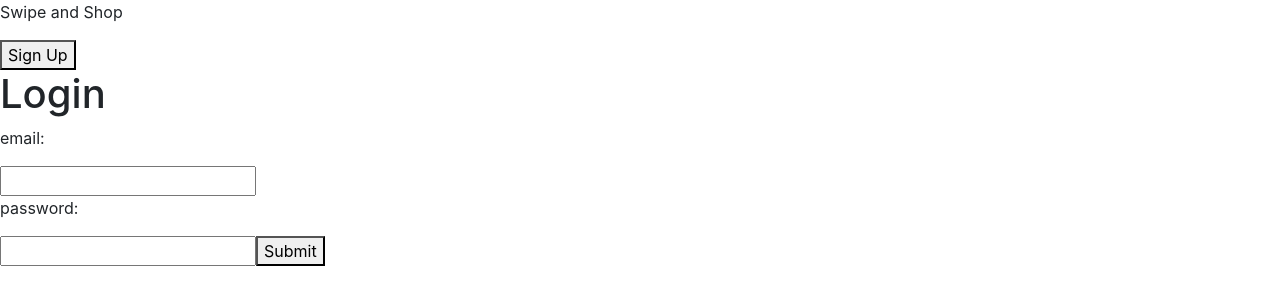
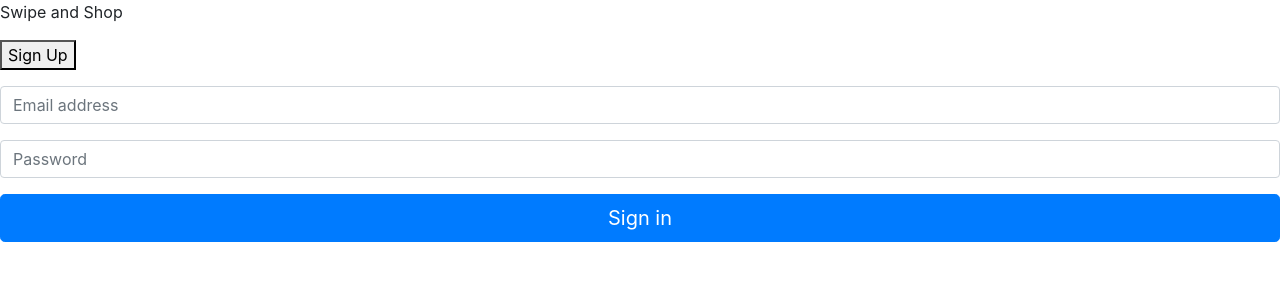
Before and after one commit to GarethWoodman/swipe_and_shop, a React (Create React App) app in the folder client/: page / in a window 1280 px wide. Shown: the top 304 px of the page. Built offline with nearby package versions, Linux system fonts and the light colour scheme.

Commit message:
Adds css formatting to login page

```diff
--- a/client/src/components/login.jsx
+++ b/client/src/components/login.jsx
@@ -40,7 +40,7 @@ class Login extends Component {
 
           console.log(response.data.token);
           localStorage.setItem("authToken", response.data.token);
-          localStorage.setItem("user_id", response.data.data[0]._id)
+          localStorage.setItem("user_id", response.data.data[0]._id);
           console.log(response.data.data[0]);
           this.props.usernameSetter(response.data.data[0]);
         }
@@ -57,25 +57,41 @@ class Login extends Component {
     console.log(this.state);
     return (
       <div>
-        <h1>Login</h1>
-
         {this.state.error === true && (
           <Error message={"Incorrect login information"} />
         )}
 
-        <form onSubmit={this.onSubmit}>
-          <p>email:</p>
-          <input id="emailLogin" type="text" onChange={this.myChangeHandler} />
+        <form className="form-signin" onSubmit={this.onSubmit}>
+          <h1 className="h3 mb-3 font-weight-normal"></h1>
 
-          <p>password:</p>
-          <input
-            id="passwordLogin"
-            type="text"
-            onChange={this.myChangeHandler}
-          />
+          {/* <p>email:</p> */}
+          <div className="form-group">
+            <input
+              id="emailLogin"
+              className="form-control"
+              placeholder="Email address"
+              type="email"
+              onChange={this.myChangeHandler}
+            />
+          </div>
 
-          <button id="loginSubmit" type="submit">
-            Submit
+          {/* <p>password:</p> */}
+          <div class="form-group">
+            <input
+              id="passwordLogin"
+              className="form-control"
+              placeholder="Password"
+              type="password"
+              onChange={this.myChangeHandler}
+            />
+          </div>
+
+          <button
+            id="loginSubmit"
+            className="btn btn-lg btn-primary btn-block"
+            type="submit"
+          >
+            Sign in
           </button>
         </form>
       </div>
```
